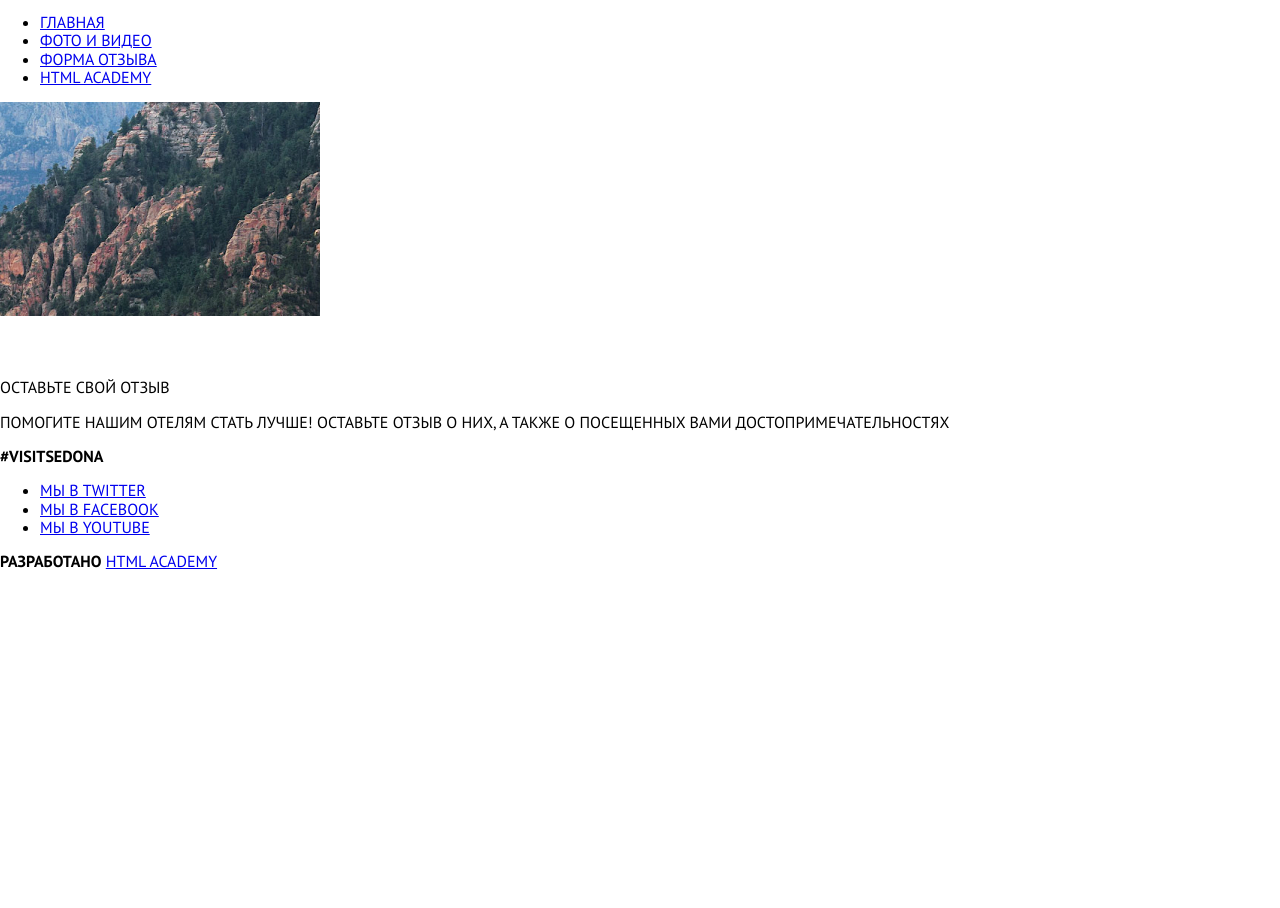
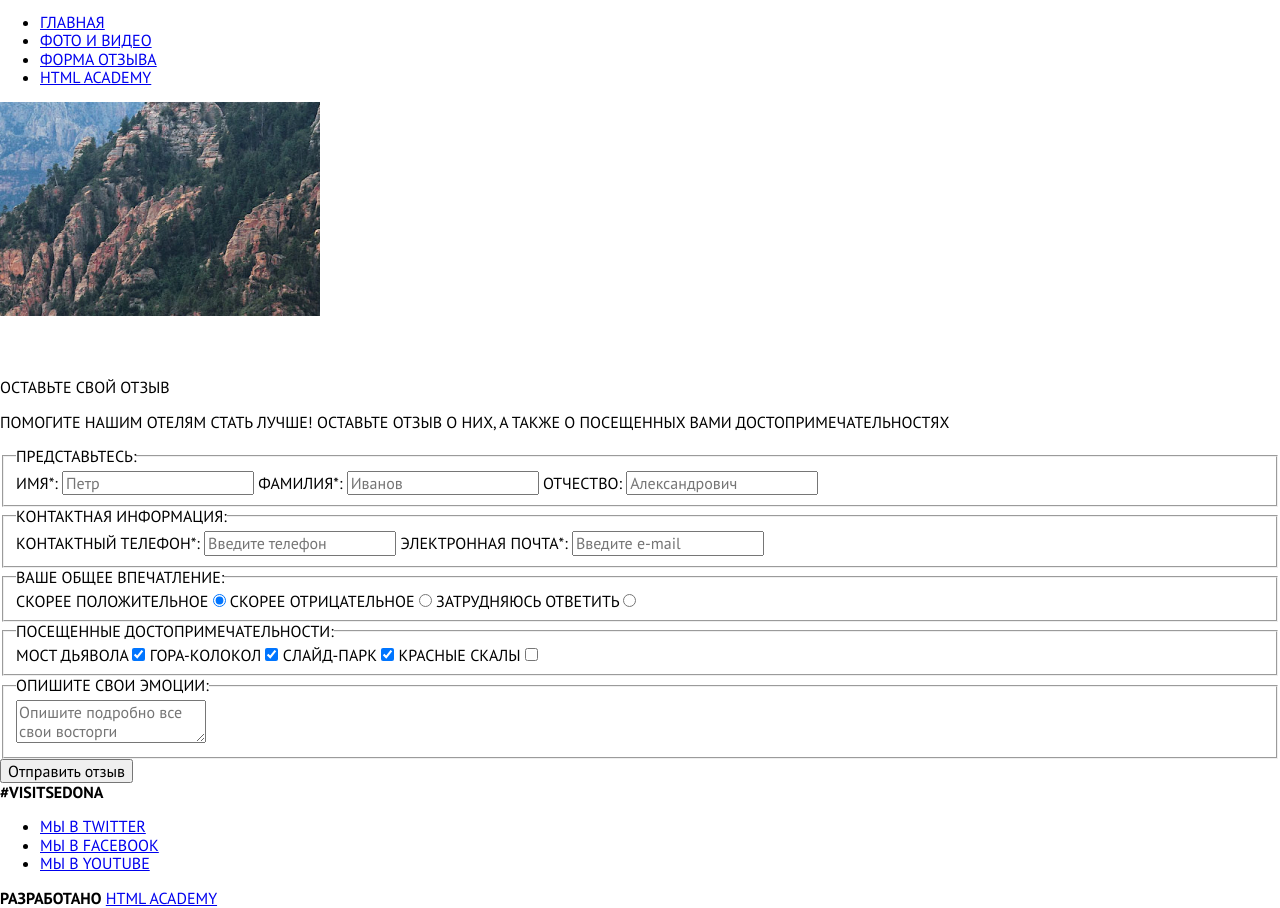
Before and after one commit to kovalenp/194424-sedona-20, a website: page source/form.html in a window 1280 px wide. Shown: the part 122-1030 px from the top of the page. Before the commit the page ends 800 px from the top, so only its background shows below. Drawn offline with nearby package versions, Linux system fonts and the light colour scheme; files that its build step writes are made by us from their sources.

Commit message:
Добавил форму обратной связи

```diff
--- a/source/form.html
+++ b/source/form.html
@@ -45,16 +45,91 @@
     </header>
     <main class="page-main">
       <h1 class="visually-hidden">Отзывы</h1>
-      <div class="page-context">
-        <p class="page-context__title">
+      <div class="context">
+        <p class="context__title">
           Оставьте свой отзыв
         </p>
-        <p class="page-context__text">
+        <p class="context__description">
           Помогите нашим отелям стать лучше! оставьте отзыв о них, а также о посещенных вами достопримечательностях
         </p>
       </div>
-      <section class="feedback-form">
+      <section class="feedback">
         <h2 class="visually-hidden">Оставьте свой отзыв</h2>
+        <form action="https://echo.htmlacademy.ru" class="feedback__form review" method="GET" autocomplete="off">
+          <fieldset class="review__personal-info review-section">
+            <legend class="review-section__title">Представьтесь:</legend>
+            <label class="review-section__label">
+              Имя*:
+              <input class="review-section__input" type="text" name="name" placeholder="Петр" />
+            </label>
+            <label class="review-section__label">
+              Фамилия*:
+              <input class="review-section__input" type="text" name="surname" placeholder="Иванов" />
+            </label>
+            <label class="review-section__label">
+              Отчество:
+              <input class="review-section__input" type="text" name="middle_name" placeholder="Александрович" />
+            </label>
+          </fieldset>
+          <fieldset class="review__contacts review-section">
+            <legend class="review-section__title">Контактная информация:</legend>
+            <label class="review-section__label">
+              Контактный телефон*:
+              <input class="review-section__input" type="tel" name="phone" placeholder="Введите телефон" />
+            </label>
+            <label class="review-section__label">
+              Электронная почта*:
+              <input class="review-section__input" type="email" name="email" placeholder="Введите e-mail" />
+            </label>
+          </fieldset>
+          <fieldset class="review__impressions review-section">
+            <legend class="review-section__title">Ваше Общее впечатление:</legend>
+            <label class="review-section__label">
+              Скорее положительное
+              <input class="review-section__radio" type="radio" name="positive" value="positive" checked />
+            </label>
+            <label class="review-section__label">
+              Скорее отрицательное
+              <input class="review-section__radio" type="radio" name="negative" value="negative" />
+            </label>
+            <label class="review-section__label">
+              Затрудняюсь ответить
+              <input class="review-section__radio" type="radio" name="neutral" value="neutral" />
+            </label>
+          </fieldset>
+          <fieldset class="review__sightseeing review-section">
+            <legend class="review-section__title">посещенные достопримечательности:</legend>
+            <label class="review-section__label">
+              Мост Дьявола
+              <input class="review-section__checkbox" type="checkbox" name="devil_bridge" checked />
+            </label>
+            <label class="review__box-label">
+              Гора-Колокол
+              <input class="review-section__checkbox" type="checkbox" name="bell_mountain" checked />
+            </label>
+            <label class="review__box-label">
+              Слайд-парк
+              <input class="review-section__checkbox" type="checkbox" name="side_park" checked />
+            </label>
+            <label class="review__box-label">
+              Красные скалы
+              <input class="review-section__checkbox" type="checkbox" name="red_rocks" />
+            </label>
+          </fieldset>
+          <fieldset class="review__text review-section">
+            <legend class="review-section__title">Опишите свои эмоции:</legend>
+            <label for="review-text" class="review-section__label visually-hidden">
+              Поле для текста отзыва
+            </label>
+            <textarea
+              class="review-section__textarea"
+              id="review-text"
+              name="review-text"
+              placeholder="Опишите подробно все свои восторги "
+            ></textarea>
+          </fieldset>
+          <button class="review__button button" type="submit">Отправить отзыв</button>
+        </form>
       </section>
     </main>
     <footer class="page-footer">
```
